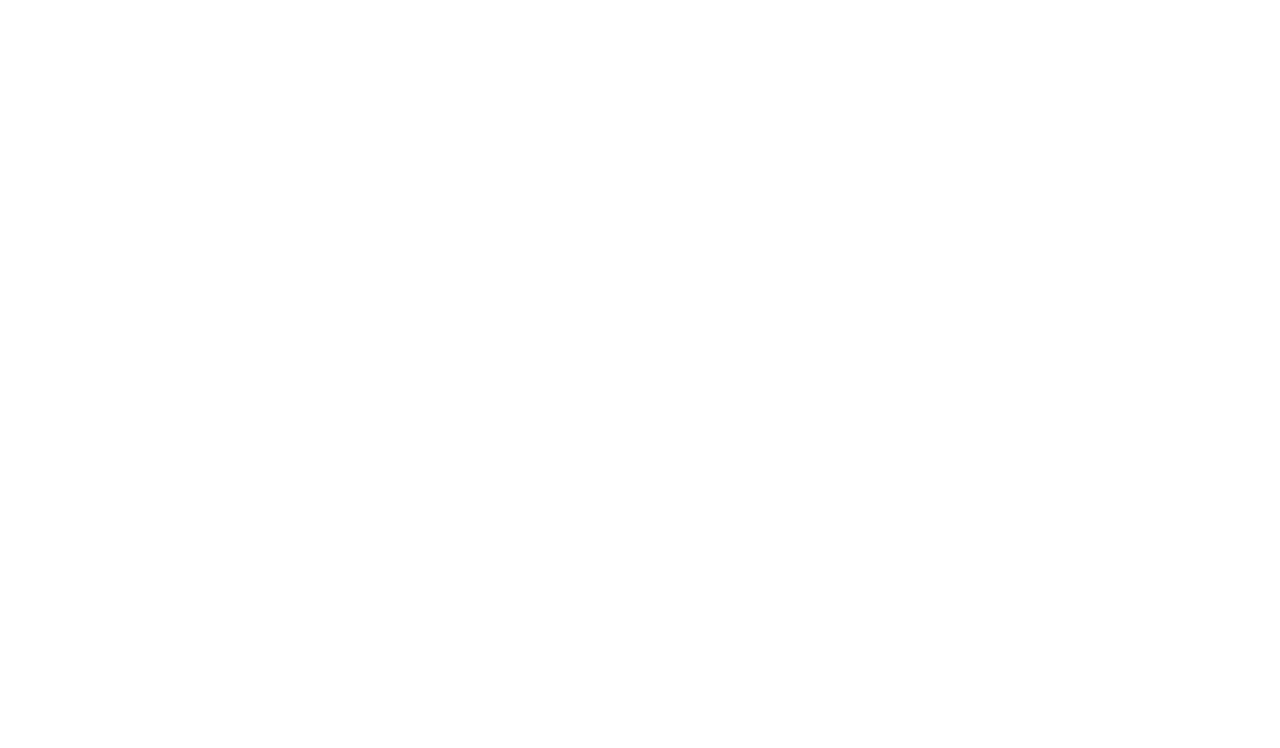
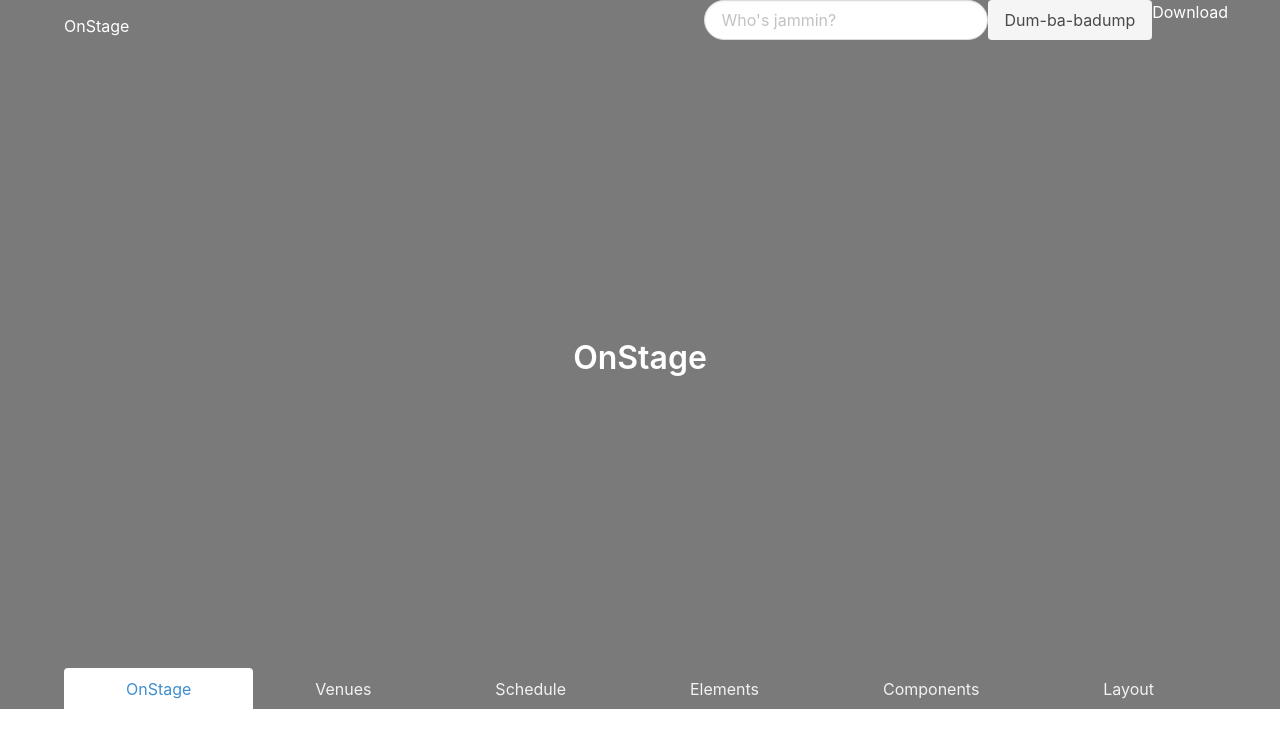
Before and after one commit to Joey-Sisk/OnStage, a plain HTML site: page index.html in a window 1280 px wide. Drawn offline with nearby package versions, Linux system fonts and the light colour scheme.

Commit message:
updated files

```diff
--- a/index.html
+++ b/index.html
@@ -6,17 +6,85 @@
   <meta name="viewport" content="width=device-width, initial-scale=1">
   <title>OnStage</title>
   <link rel="stylesheet" href="https://cdn.jsdelivr.net/npm/bulma@0.9.1/css/bulma.min.css">
-  <link rel="stylesheet" href="https://maxcdn.bootstrapcdn.com/font-awesome/4.5.0/css/font-awesome.min.css" />
   <link rel="stylesheet" href="./style.css">
+  <link rel="preconnect" href="https://fonts.gstatic.com">
+<link href="https://fonts.googleapis.com/css2?family=Anton&display=swap" rel="stylesheet">
 </head>
 
 <body>
+  <section class="hero is-info is-large has-background-grey">
+    <div class="hero-head">
+      <nav class="navbar">
+        <div class="container">
+          <div class="navbar-brand">
+            <a class="navbar-item">
+              <div id=logo>OnStage</div>
+              <!-- <img src="https://bulma.io/images/bulma-type-white.png" alt="Logo"> -->
+            </a>
+            <span class="navbar-burger burger" data-target="navbarMenuHeroB">
+              <span></span>
+              <span></span>
+              <span></span>
+            </span>
+          </div>
+          <div id="navbarMenuHeroB" class="navbar-menu">
+            <div class="navbar-end">
+              <input class="input is-rounded" id="searchBar" type="text" placeholder="Who's jammin?">
+              <a class="button is-light" id="searchBar">Dum-ba-badump </a>
+                  </span>
+                  <span>Download</span>
+                </a>
+              </span>
+            </div>
+          </div>
+        </div>
+      </nav>
+    </div>
 
+    <div class="hero-body">
+      <div class="container has-text-centered">
+        <p class="title">
+          OnStage
+        </p>
+        <p class="subtitle">
+          <!-- enter slogan here -->
+        </p>
+      </div>
+    </div>
+
+    <div class="hero-foot">
+      <nav class="tabs is-boxed is-fullwidth">
+        <div class="container">
+          <ul>
+            <li class="is-active">
+              <a>OnStage</a>
+            </li>
+            <li>
+              <a>Venues</a>
+            </li>
+            <li>
+              <a>Schedule</a>
+            </li>
+            <li>
+              <a>Elements</a>
+            </li>
+            <li>
+              <a>Components</a>
+            </li>
+            <li>
+              <a>Layout</a>
+            </li>
+          </ul>
+        </div>
+      </nav>
+    </div>
+  </section>
 
 
 
    <script src="https://code.jquery.com/jquery.js"></script>
    <script src="https://cdnjs.cloudflare.com/ajax/libs/twitter-bootstrap/4.0.0/js/bootstrap.bundle.min.js"></script>
+   <script defer src="https://use.fontawesome.com/releases/v5.14.0/js/all.js"></script>
    <script src="./script.js"></script>
 
 </body>
--- a/script.js
+++ b/script.js
@@ -23,8 +23,6 @@ function updatePage(eventData) {
 
 }
 
-
-
 $("#searchButton").on("click", function(event) {
   event.preventDefault();
 
```
